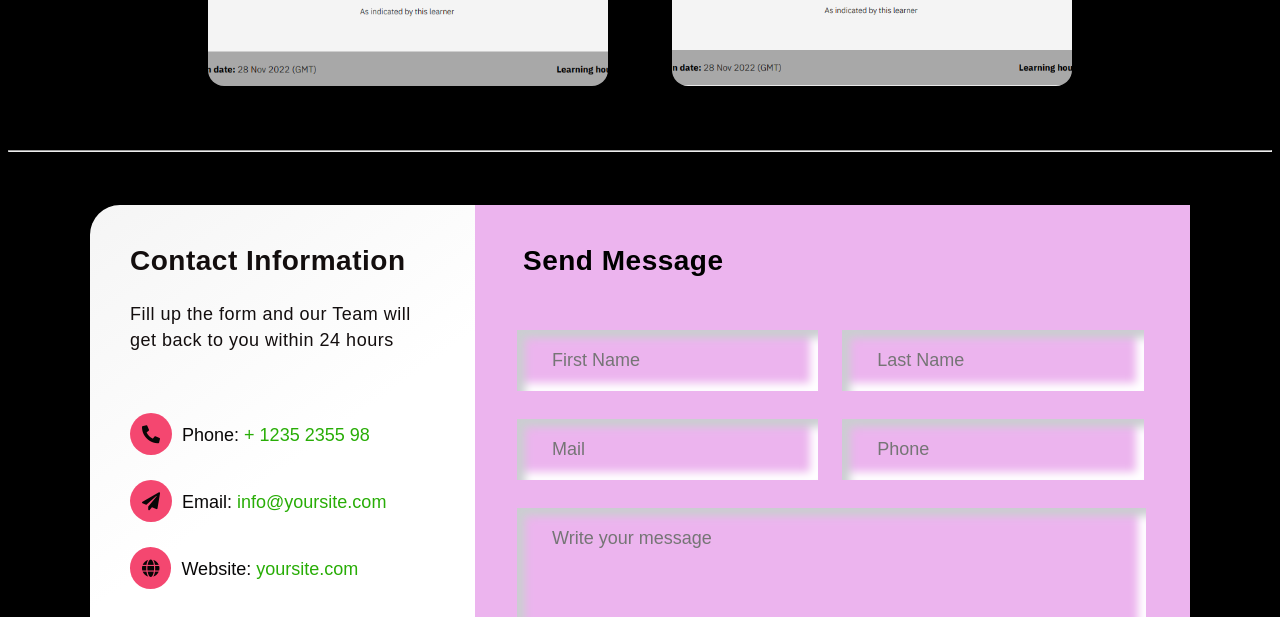
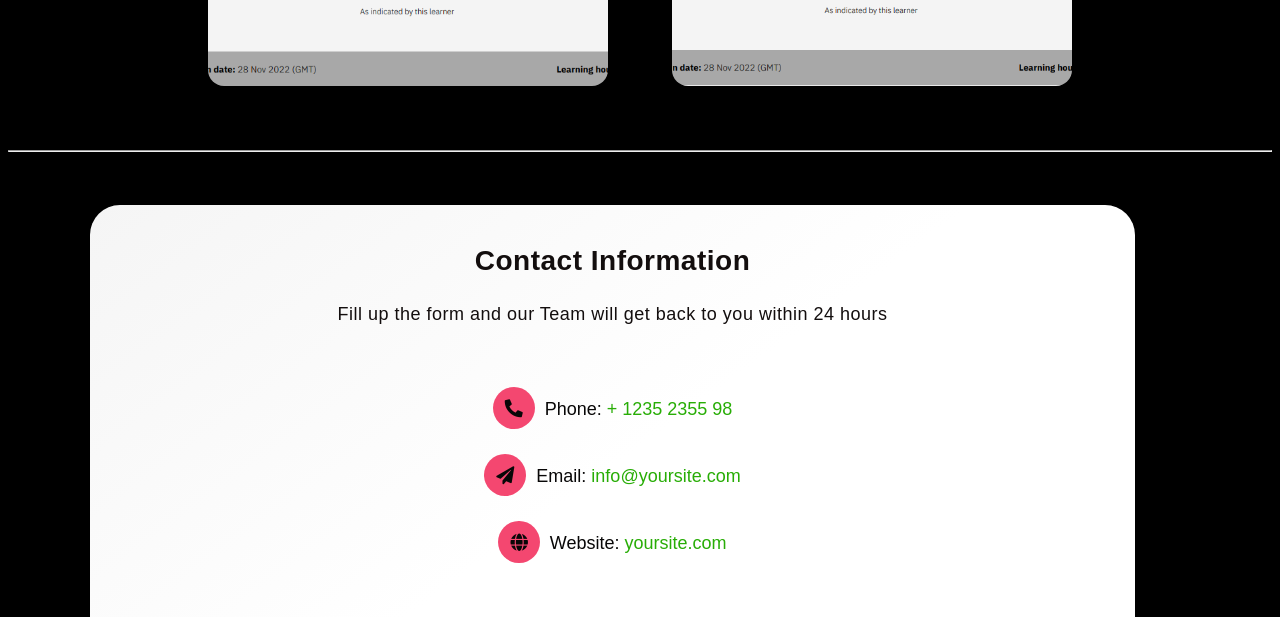
Before and after one commit to mysatyam191/portfolio.github.io, a plain HTML site: page index.html in a window 1280 px wide. Shown: the part 3842-4459 px from the top of the page. Drawn offline with Linux system fonts and the light colour scheme.

Commit message:
10th commit

```diff
--- a/index.html
+++ b/index.html
@@ -168,29 +168,7 @@
                 <li><a href="#"><i class="fab fa-linkedin-in"></i></a></li>
             </ul>
         </div>
-        <div class="form-wrap">
-            <form action="#" method="POST">
-                <h2 class="form-title">Send Message</h2>
-                <div class="form-fields">
-                    <div class="form-group">
-                        <input type="text" class="fname" placeholder="First Name">
-                    </div>
-                    <div class="form-group">
-                        <input type="text" class="lname" placeholder="Last Name">
-                    </div>
-                    <div class="form-group">
-                        <input type="email" class="email" placeholder="Mail">
-                    </div>
-                    <div class="form-group">
-                        <input type="number" class="phone" placeholder="Phone">
-                    </div>
-                    <div class="form-group">
-                        <textarea name="message" id="" placeholder="Write your message"></textarea>
-                    </div>
-                </div>
-                <input type="submit" value="Send Message" class="submit-button">
-            </form>
-        </div>
+
     </div>
 </section>
 
--- a/style.css
+++ b/style.css
@@ -215,17 +215,18 @@ nav ul li a:hover::after{
     border-radius: 30px;
 }
 .info-wrap{
-    width:35%;
+    width:95%;
     height: 551px;
     padding: 40px;
     float: left;
     display: block;
-    border-radius: 30px 0px 0px 30px;
+    border-radius: 30px 30px 30px 30px;
     background: linear-gradient(144deg, rgb(245, 245, 245) 0%, rgb(255, 255, 255) 49%);
     color: rgb(19, 14, 14);
+    text-align: center;
 }
 .info-title{
-    text-align: left;
+    text-align: center;
     font-size: 28px;
     letter-spacing: 0.5px;
 }
```
